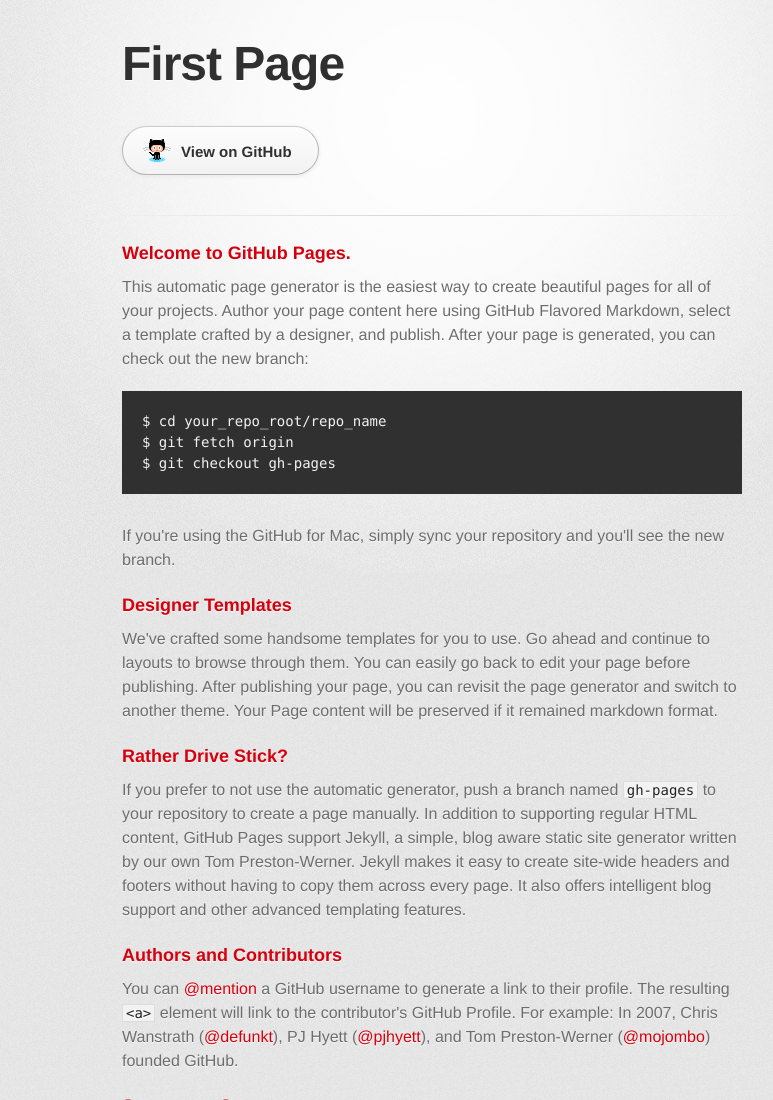
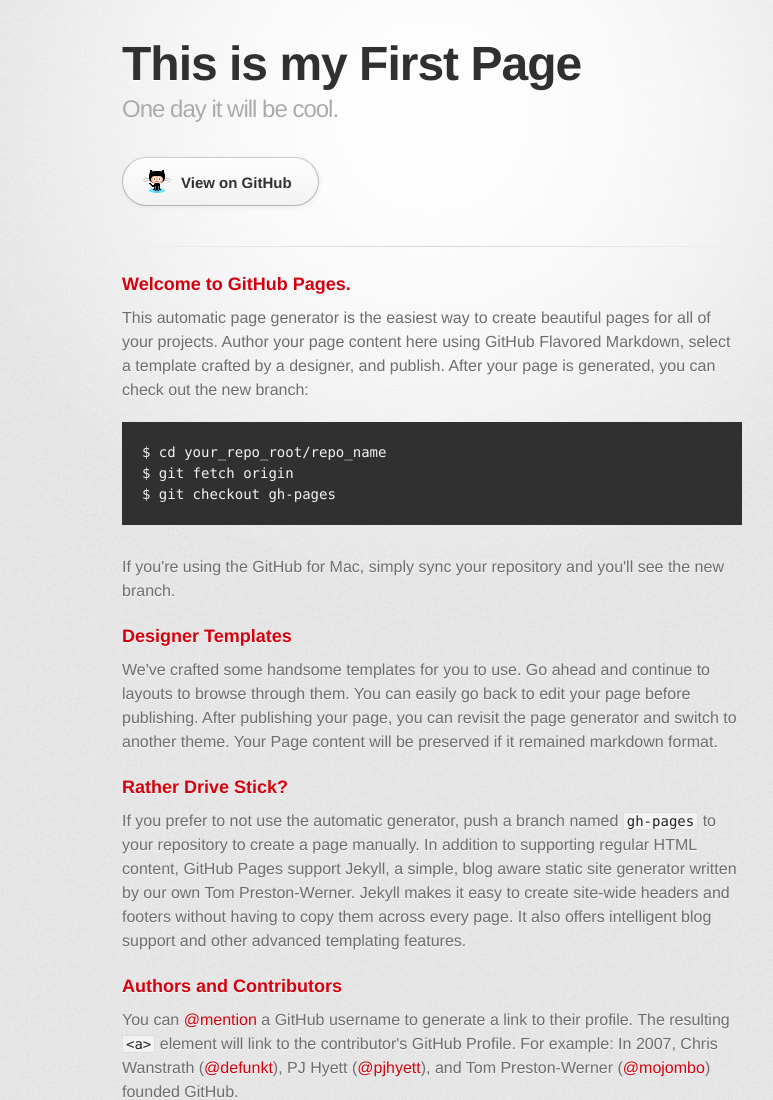
Before and after one commit to gitter-badger/smileyninja.github.io, a plain HTML site: page index.html in a window 1280 px wide. Shown: the top 1100 px of the page, without its empty margins (208-981 px from the left). Drawn offline with Linux system fonts and the light colour scheme; a web font is replaced by a local one.

Commit message:
updated
Added some links

```diff
--- a/index.html
+++ b/index.html
@@ -18,10 +18,10 @@
       <div class="inner">
 
         <header>
-          <h1>First Page</h1>
-          <h2></h2>
+          <h1>This is my First Page</h1>
+          <h2>One day it will be cool.</h2>
         </header>
-
+<a href="Test.html","Go to Photo Page"</a>
         <section id="downloads" class="clearfix">
           <a href="https://github.com/smileyninja" id="view-on-github" class="button"><span>View on GitHub</span></a>
         </section>
```
